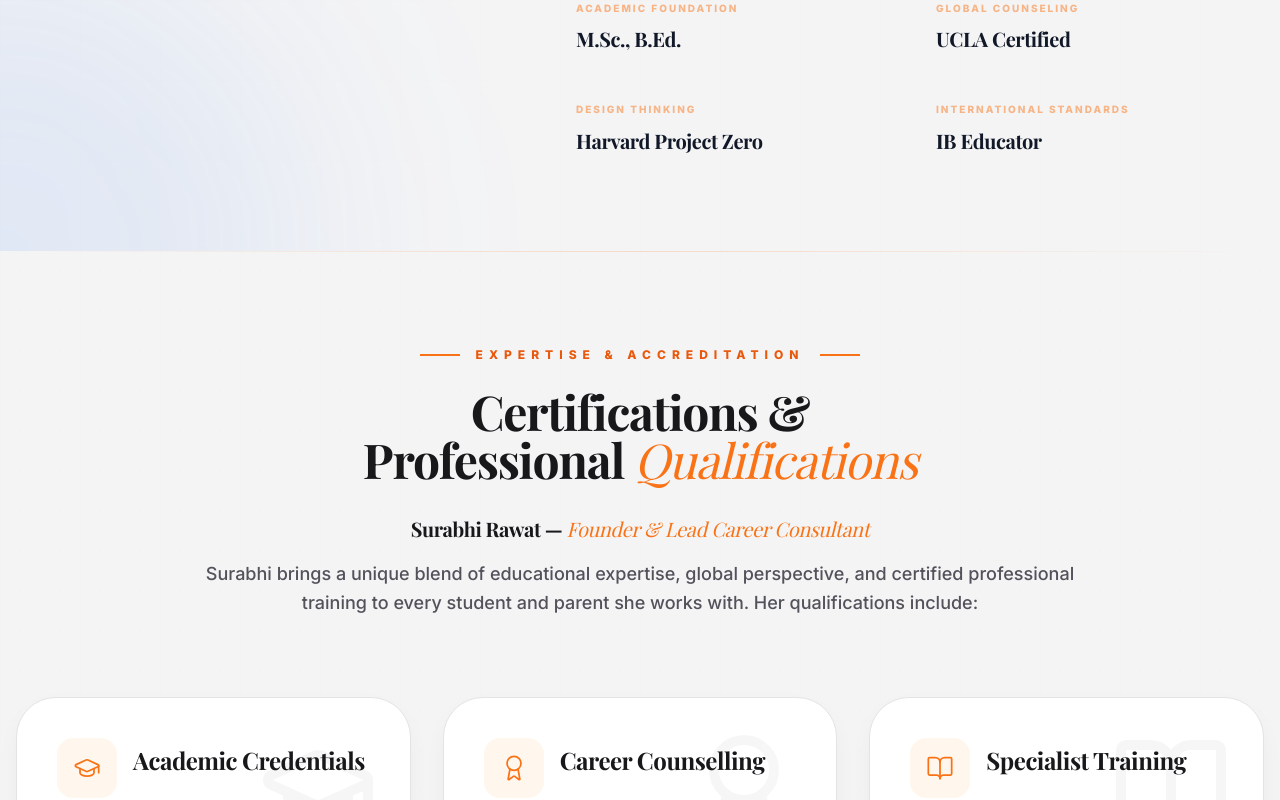
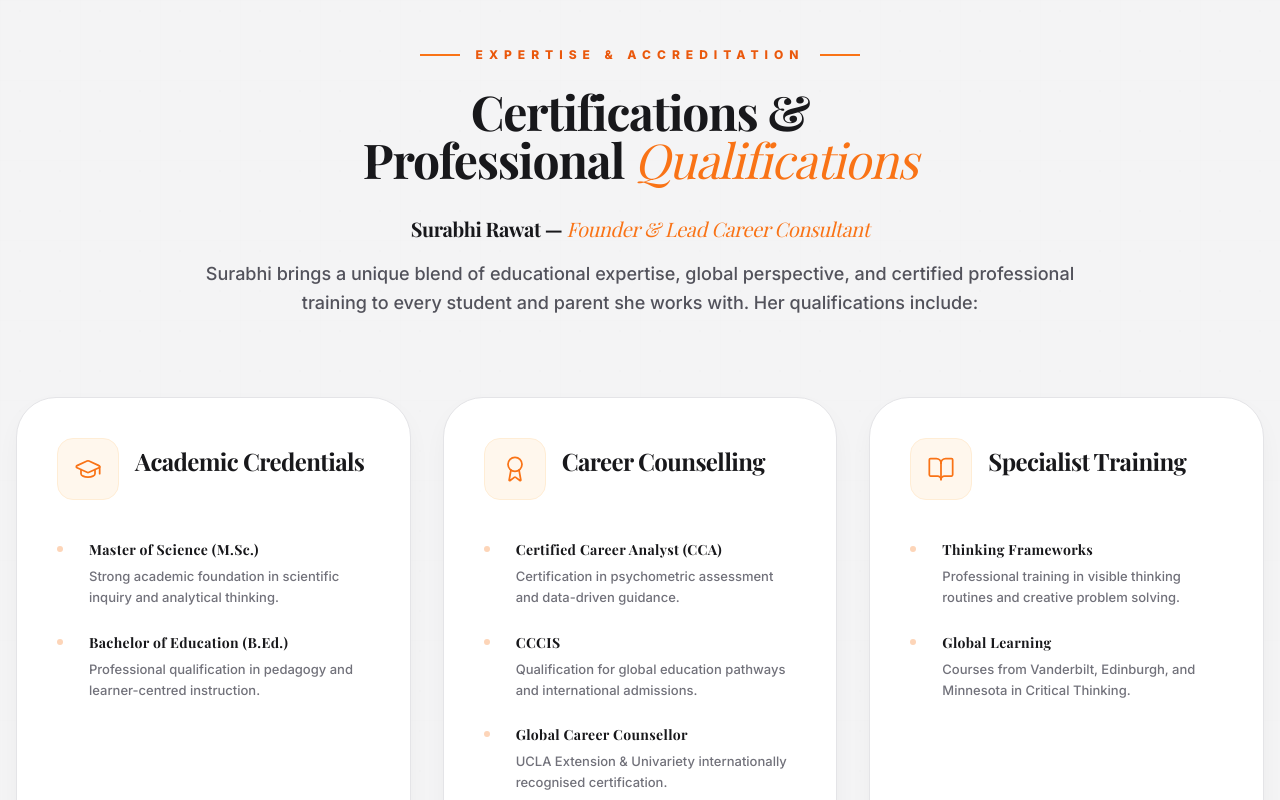
Before and after one commit to Lokender13/TruenorthConsulting, a React (Vite) app: page /about in a window 1280 px wide. Shown: the part 3920-4720 px from the top of the page. Built offline with nearby package versions, Linux system fonts and the light colour scheme.

Commit message:
Redesign: Enhanced Certifications section and removed redundant expertise grid

```diff
--- a/src/pages/About.tsx
+++ b/src/pages/About.tsx
@@ -382,25 +382,7 @@
                                     </p>
                                 </div>
 
-                                {/* Expertise Grid */}
-                                <div className="grid grid-cols-1 md:grid-cols-2 gap-8 mt-16 pt-16 border-t border-orange-500/10">
-                                    <div className="group">
-                                        <p className="text-[10px] font-black tracking-[0.2em] uppercase text-orange-500/50 mb-2 group-hover:text-orange-500 transition-colors">Academic Foundation</p>
-                                        <h5 className={`text-xl font-serif font-bold ${isDark ? 'text-white' : 'text-gray-900'}`}>M.Sc., B.Ed.</h5>
-                                    </div>
-                                    <div className="group">
-                                        <p className="text-[10px] font-black tracking-[0.2em] uppercase text-orange-500/50 mb-2 group-hover:text-orange-500 transition-colors">Global Counseling</p>
-                                        <h5 className={`text-xl font-serif font-bold ${isDark ? 'text-white' : 'text-gray-900'}`}>UCLA Certified</h5>
-                                    </div>
-                                    <div className="group">
-                                        <p className="text-[10px] font-black tracking-[0.2em] uppercase text-orange-500/50 mb-2 group-hover:text-orange-500 transition-colors">Design Thinking</p>
-                                        <h5 className={`text-xl font-serif font-bold ${isDark ? 'text-white' : 'text-gray-900'}`}>Harvard Project Zero</h5>
-                                    </div>
-                                    <div className="group">
-                                        <p className="text-[10px] font-black tracking-[0.2em] uppercase text-orange-500/50 mb-2 group-hover:text-orange-500 transition-colors">International Standards</p>
-                                        <h5 className={`text-xl font-serif font-bold ${isDark ? 'text-white' : 'text-gray-900'}`}>IB Educator</h5>
-                                    </div>
-                                </div>
+
                             </motion.div>
                         </div>
                     </div>
@@ -451,37 +433,43 @@
                                 className={`
                                     group relative p-10 rounded-[2.5rem] border transition-all duration-500 overflow-hidden h-full flex flex-col items-start
                                     ${isDark
-                                        ? 'bg-zinc-900/60 border-white/10 shadow-xl shadow-black/30 hover:border-white/20'
-                                        : 'bg-white border-zinc-200 shadow-[0_10px_30px_-10px_rgba(0,0,0,0.08)] hover:border-zinc-300 hover:shadow-xl'
+                                        ? 'bg-zinc-900/60 border-white/10 shadow-xl shadow-black/30 hover:border-brand-orange/30 hover:bg-zinc-900/80'
+                                        : 'bg-white border-zinc-200 shadow-[0_10px_30px_-10px_rgba(0,0,0,0.08)] hover:border-brand-orange/30 hover:shadow-2xl hover:shadow-brand-orange/10'
                                     }
                                 `}
                             >
-                                <div className="flex items-center gap-4 mb-10 w-full">
-                                    <div className={`p-4 rounded-2xl transition-all duration-500 group-hover:scale-110
-                                        ${isDark ? 'bg-white/5 text-brand-orange' : 'bg-orange-50 text-brand-orange'}`}>
+                                {/* Animated Background Glow */}
+                                <div className={`absolute -inset-4 bg-gradient-to-br from-brand-orange/10 via-transparent to-transparent opacity-0 group-hover:opacity-100 transition-opacity duration-700 pointer-events-none`} />
+
+                                <div className="flex items-center gap-4 mb-10 w-full relative z-10">
+                                    <div className={`p-4 rounded-2xl transition-all duration-500 group-hover:scale-110 group-hover:rotate-3
+                                        ${isDark ? 'bg-white/5 text-brand-orange border border-white/10' : 'bg-orange-50 text-brand-orange border border-orange-100'}`}>
                                         <section.icon size={28} strokeWidth={1.5} />
                                     </div>
-                                    <h3 className={`text-2xl font-serif font-bold ${isDark ? 'text-white' : 'text-zinc-900'}`}>
+                                    <h3 className={`text-2xl font-serif font-bold tracking-tight ${isDark ? 'text-white' : 'text-zinc-900'}`}>
                                         {section.title}
                                     </h3>
                                 </div>
 
-                                <div className="space-y-8 w-full mt-auto">
+                                <div className="space-y-6 w-full relative z-10">
                                     {section.items.map((item, itemIdx) => (
-                                        <div key={itemIdx} className="relative pl-6 border-l border-orange-500/20">
-                                            <h4 className={`text-sm font-bold tracking-wide mb-2 transition-colors group-hover:text-brand-orange ${isDark ? 'text-zinc-200' : 'text-zinc-900'}`}>
+                                        <div key={itemIdx} className="group/item relative pl-8">
+                                            {/* Decorative Bullet */}
+                                            <div className="absolute left-0 top-1.5 w-1.5 h-1.5 rounded-full bg-brand-orange/30 transition-all duration-300 group-hover/item:h-full group-hover/item:bg-brand-orange/60" />
+
+                                            <h4 className={`text-sm font-bold tracking-wide mb-1.5 transition-colors group-hover/item:text-brand-orange ${isDark ? 'text-zinc-200' : 'text-zinc-900'}`}>
                                                 {item.title}
                                             </h4>
-                                            <p className={`text-sm leading-relaxed ${isDark ? 'text-zinc-500 font-light' : 'text-zinc-500 font-medium'}`}>
+                                            <p className={`text-[13px] leading-relaxed transition-colors ${isDark ? 'text-zinc-500 font-light' : 'text-zinc-500 font-medium'}`}>
                                                 {item.desc}
                                             </p>
                                         </div>
                                     ))}
                                 </div>
 
-                                {/* Subtle decoration */}
-                                <div className="absolute top-0 right-0 p-8 opacity-[0.03] group-hover:opacity-[0.07] transition-opacity pointer-events-none">
-                                    <section.icon size={120} />
+                                {/* Subtle Watermark Icon */}
+                                <div className="absolute -bottom-10 -right-10 p-8 opacity-[0.02] group-hover:opacity-[0.05] transition-all duration-700 pointer-events-none transform group-hover:-translate-x-4 group-hover:-translate-y-4">
+                                    <section.icon size={180} strokeWidth={1} />
                                 </div>
                             </motion.div>
                         ))}
```
